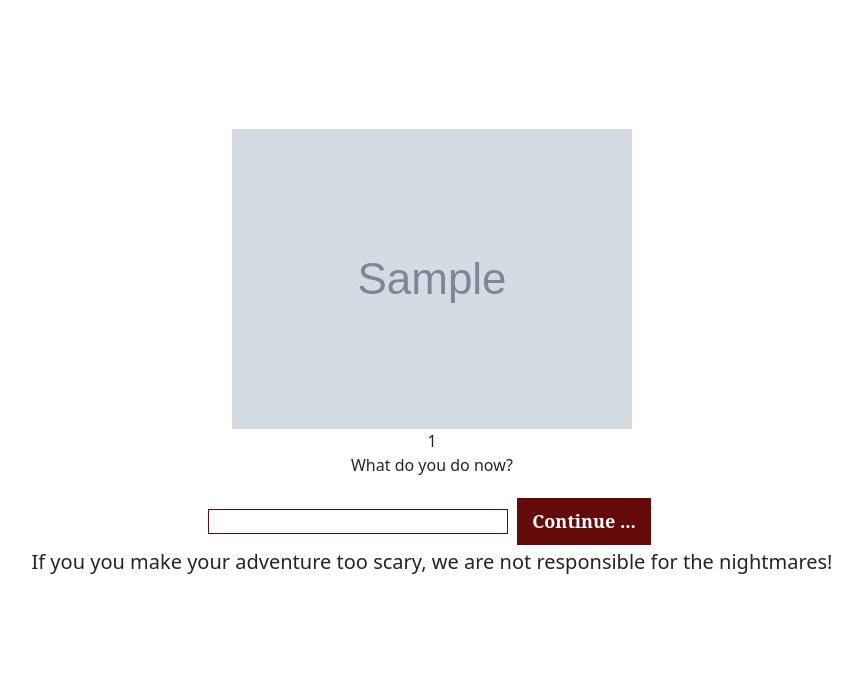
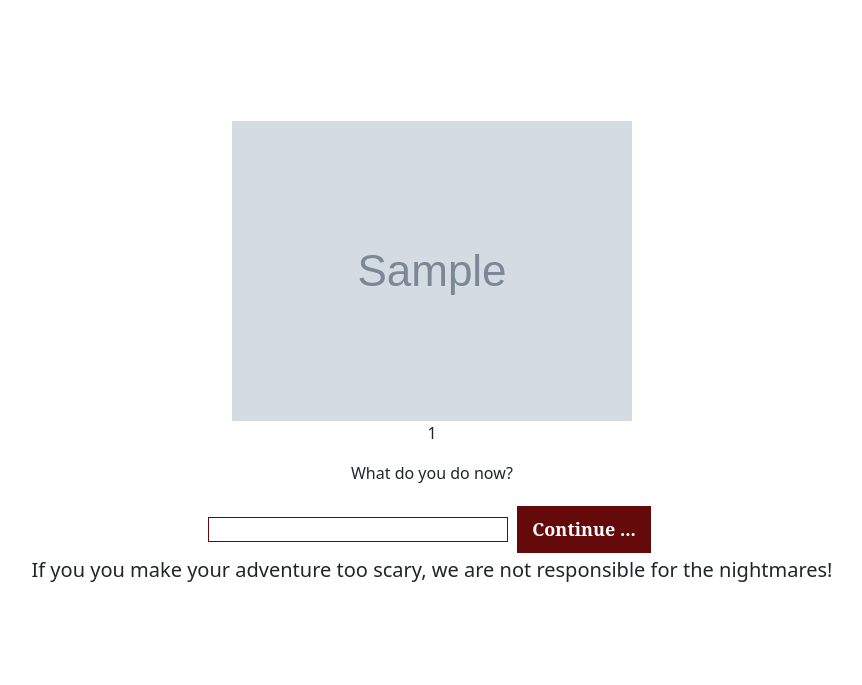
Before and after one commit to kylethmas/GUTS22, a Flask app: template JP/AI dungeon/app/templates/game.html in a window 1280 px wide. Shown: the part 50-735 px from the top of the page, without its empty margins (208-1070 px from the left). Run offline with Flask 2, Linux system fonts and the light colour scheme; the template is opened without the code that fills it: most values are stand-ins (such as "Sample title", 1, 10 or a date in 2020); grey boxes marked "Sample" are stand-in pictures; some libraries are stand-ins or nearby versions; some web fonts are replaced.

Commit message:
text allign middle

```diff
--- a/JP/AI dungeon/app/templates/game.html
+++ b/JP/AI dungeon/app/templates/game.html
@@ -6,9 +6,11 @@
 	<!-- <h2 style = "margin-bottom: 10px; padding-bottom: 0px;"> typey type type ~ </h2> -->
 	<img src="{{ user_image }}" alt="User Image">
 
-    {% for page in page_text %}
-    	{{ page }}</br>
-    {% endfor %}
+	<p class="text-center">
+		{% for page in page_text %}
+			{{ page }}</br>
+		{% endfor %}
+	</p>
 
 	<P> What do you do now? </P>
 	<form method='POST'>
```
Also changed, not shown: 1 other file.
